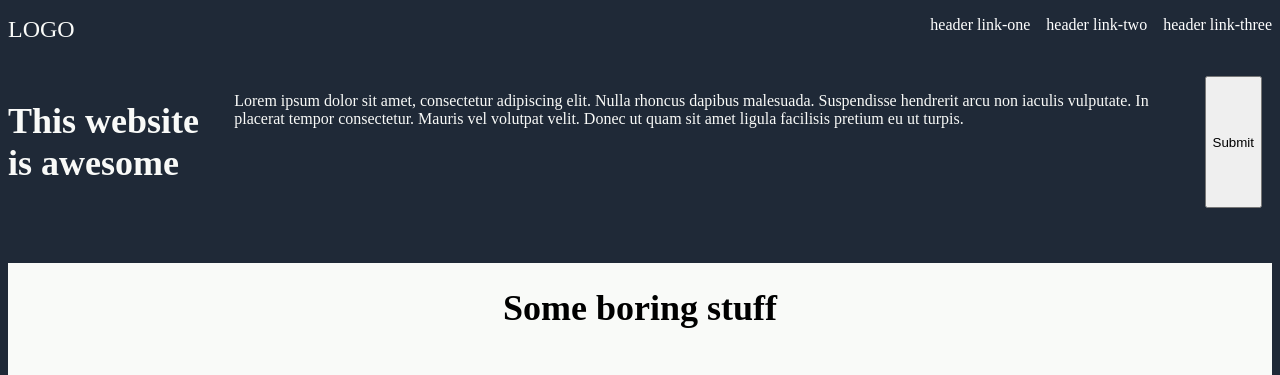
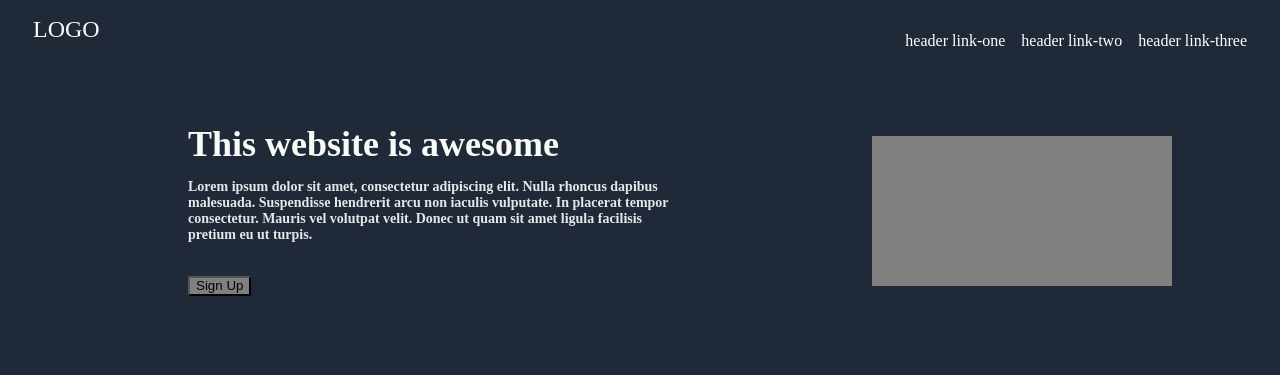
Before and after one commit to stpafk/learning-js-html-and-css, a plain HTML site: page niceLookingPage/index.html in a window 1280 px wide. Shown: the top 375 px of the page. Drawn offline with Linux system fonts and the light colour scheme.

Commit message:
more css

```diff
--- a/niceLookingPage/index.html
+++ b/niceLookingPage/index.html
@@ -21,10 +21,11 @@
         </ul>
     </div>
     <div class="header content">
-        <h1 class="title">This website is awesome</h1>
-        <p class="subtext">Lorem ipsum dolor sit amet, consectetur adipiscing elit. Nulla rhoncus dapibus malesuada. Suspendisse hendrerit arcu non iaculis vulputate. In placerat tempor consectetur. Mauris vel volutpat velit. Donec ut quam sit amet ligula facilisis pretium eu ut turpis.</p>
-        <button class="submit button">Submit</button>
-        <div class="img placeholder"></div>
+        <h1 class="title">This website is awesome
+            <p class="subtext">Lorem ipsum dolor sit amet, consectetur adipiscing elit. Nulla rhoncus dapibus malesuada. Suspendisse hendrerit arcu non iaculis vulputate. In placerat tempor consectetur. Mauris vel volutpat velit. Donec ut quam sit amet ligula facilisis pretium eu ut turpis.</p>
+            <button class="submit button">Sign Up</button>
+        </h1>
+        <div class="placeholder image"></div>
     </div>
     <div class="white board">
         <h2>Some boring stuff</h2>
@@ -51,9 +52,10 @@
             <p class="author">By this author</p>
         </div>
         <div class="blue board">
-            <h3>Call to arms</h3>
-            <p>You were invited to blblalbllgalalblala</p>
-            <button class="submit button">Submit</button>
+            <h3 class="h3 title">Call to arms
+                <p>You were invited to blblalbllgalalblala</p>
+            </h3>
+            <button class="blue button">Submit</button>
         </div>
 
     </div>
--- a/niceLookingPage/style.css
+++ b/niceLookingPage/style.css
@@ -1,4 +1,3 @@
-
 body {
     background-color: #1F2937;
 }
@@ -13,14 +12,14 @@ body {
 
  .header .left .logo {
     font-size: 24px;
+    padding-left: 25px;
     color: #F9FAF8;
  }
 
 ul {
     list-style-type: none;
     display: flex;
-    margin: 0;
-    padding: 0;
+    padding-right: 25px;
     gap: 16px;
   }
 
@@ -32,17 +31,36 @@ ul {
 
 .header.content {
     display: flex;
-    justify-content: center;
-    gap: 10px;
+    align-items: center;
+    padding-left: 180px;
+}
+
+.placeholder.image {
+    height: 150px;
+    width: 300px;
+    margin-right: 100px;
+    background-color: gray;
 }
 
 .header.content h1 {
     font-size: 36px;
 }
 
+.header.content h1 p {
+    font-size: 14px;
+    color: #E5E7EB;
+    max-width: 500px;
+}
+
+.submit.button {
+    padding-top: 0px;
+    background-color: grey;
+}
+
 .white.board {
     background-color: #F9FAF8;
     padding-bottom: 50px;
+    margin: 0px;
 }
 
 
@@ -102,6 +120,7 @@ ul {
 .blue.board {
     display: flex;
     background-color: #3882F6;
+    align-items: center;
     margin: 50px;
     margin-bottom: 10px;
     padding: 20px;
```
